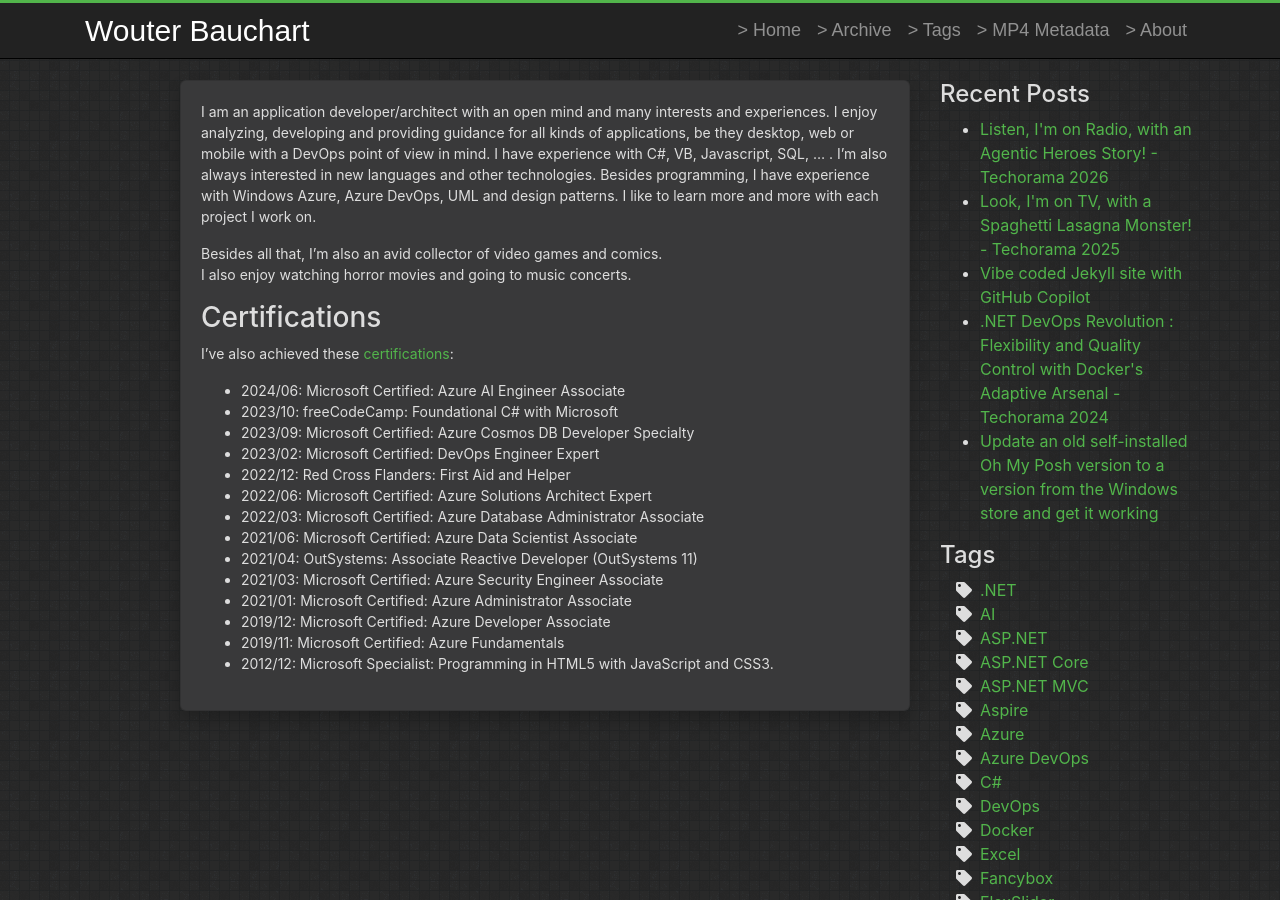
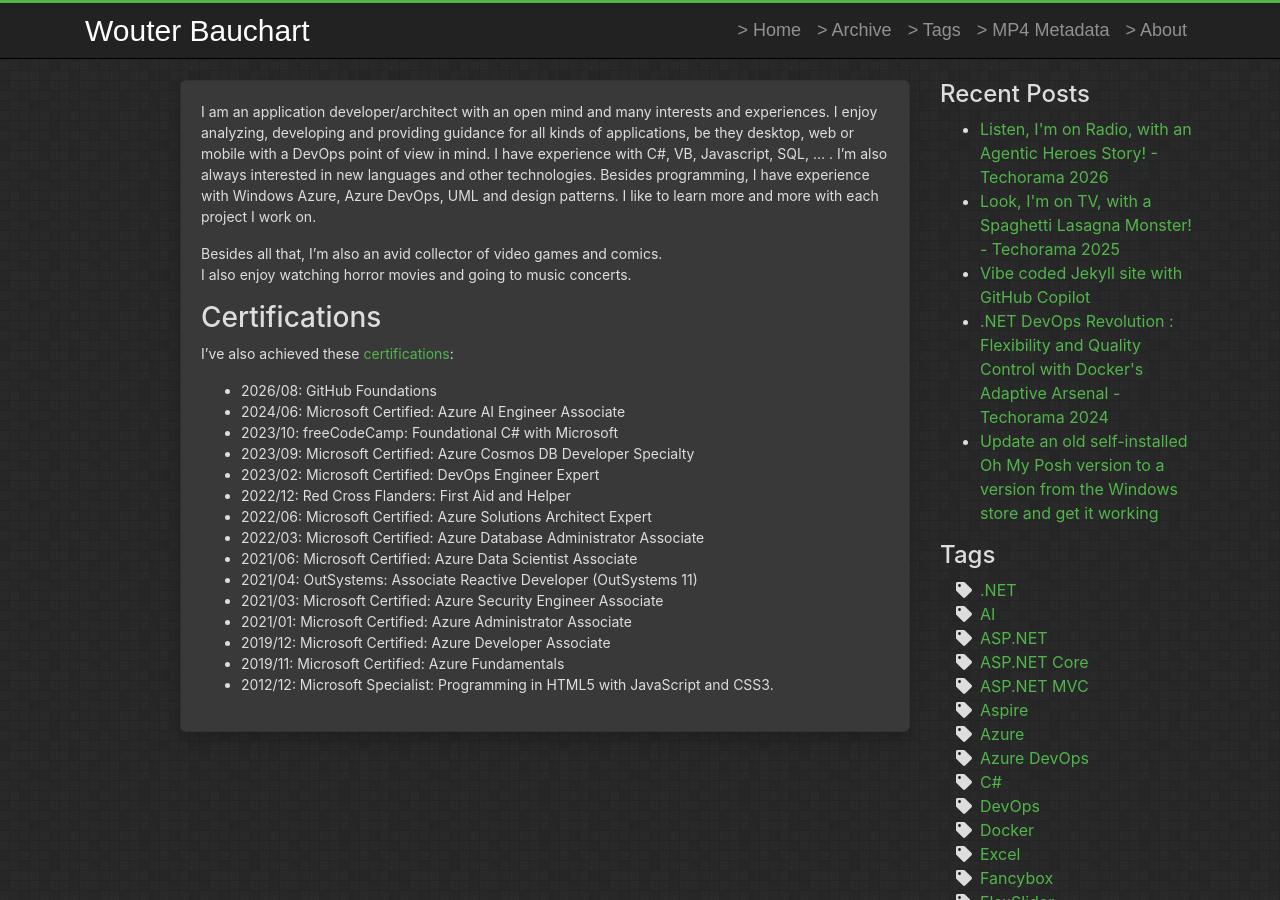
Before and after one commit to WouterBau/WouterBau.github.io, a Jekyll site: the page built from about.md, in a window 1280 px wide and 900 px high. Built offline with Jekyll 4.4.1, drawn with Linux system fonts in a browser that asks for light colours.

Commit message:
chore: Add GitHub Foundations certification to About page

```diff
--- a/about.md
+++ b/about.md
@@ -11,6 +11,7 @@
 
 # Certifications
 I've also achieved these [certifications](https://www.linkedin.com/in/wouter-bauchart-63a26519/details/certifications/){:target="_blank"}:
+- 2026/08: GitHub Foundations
 - 2024/06: Microsoft Certified: Azure AI Engineer Associate
 - 2023/10: freeCodeCamp: Foundational C# with Microsoft
 - 2023/09: Microsoft Certified: Azure Cosmos DB Developer Specialty
```
